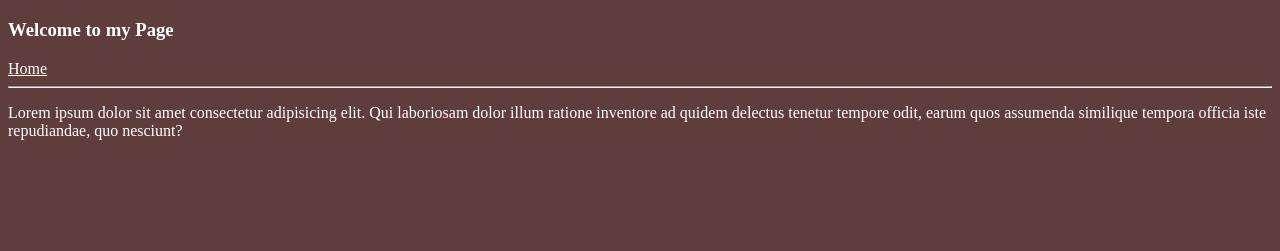
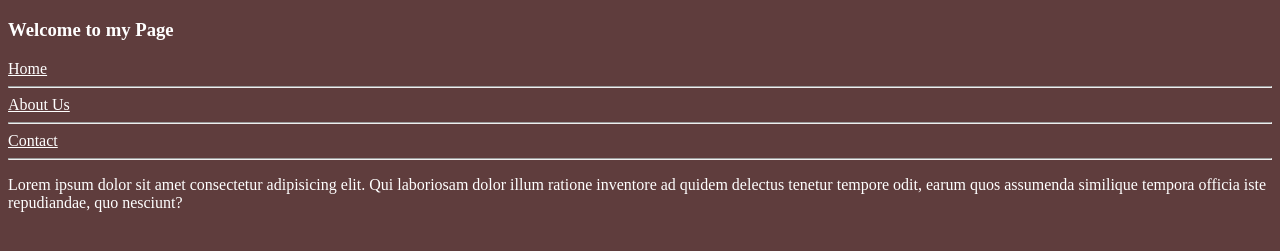
Before and after one commit to saioleti12/my_app, a plain HTML site: page index.html in a window 1280 px wide. Shown: the part 61-312 px from the top of the page. Drawn offline with Linux system fonts and the light colour scheme.

Commit message:
Update index.html

```diff
--- a/index.html
+++ b/index.html
@@ -10,6 +10,8 @@
     <h1>Hello There!</h1>
     <h3>Welcome to my Page</h3>
     <a href="Home">Home</a> <hr>
+    <a href="Home">About Us</a> <hr>
+    <a href="Home">Contact</a> <hr>
     <p>Lorem ipsum dolor sit amet consectetur adipisicing elit. Qui laboriosam dolor illum ratione inventore ad quidem delectus tenetur tempore odit, earum quos assumenda similique tempora officia iste repudiandae, quo nesciunt?</p>
 <script src="app.js"></script>
 </body>
```
